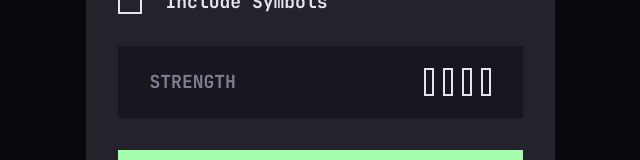
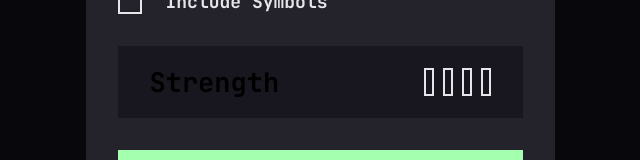
Before and after one commit to rohantgeorge/password-generator-app, a plain HTML site: page index.html in a window 1280 px wide. Shown: the part 508-668 px from the top of the page, without its empty margins (320-960 px from the left). Drawn offline with nearby package versions, Linux system fonts and the light colour scheme.

Commit message:
Update index.html

```diff
--- a/index.html
+++ b/index.html
@@ -77,7 +77,7 @@
           <p class="error">Please select atleast one option above</p>
 
           <div class="strength">
-            <h4>Strength</h4>
+            <h2>Strength</h2>
             <div class="strength-range">
               <span></span>
               <span></span>
```
